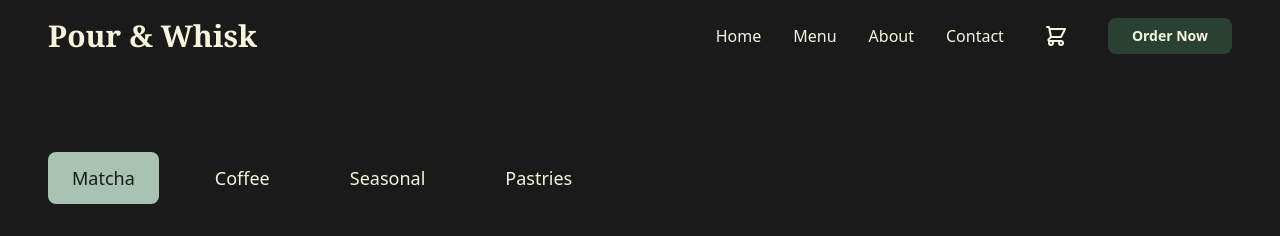
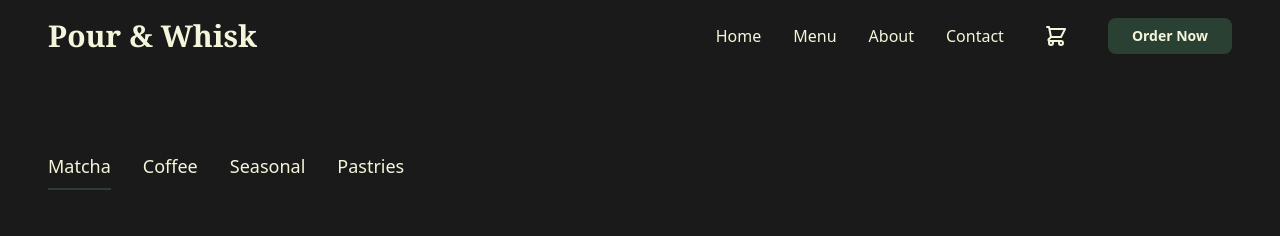
Before and after one commit to Kathp21/pour-and-whisk, a React (Vite) app: page /menu in a window 1280 px wide. Shown: the top 236 px of the page. Built offline with nearby package versions, Linux system fonts and the light colour scheme.

Commit message:
Add horizontal menu options

```diff
--- a/src/components/Menu.tsx
+++ b/src/components/Menu.tsx
@@ -32,15 +32,15 @@ export default function Menu({ matchaItems, coffeeItems, seasonalItems, pastries
     <section className="py-12 md:py-20 px-6 md:px-12">
       <div className="max-w-7xl mx-auto">
         {/* Horizontal Menu Options */}
-        <div className="flex justify-start gap-2 md:gap-8 mb-8 md:mb-12 overflow-x-auto scrollbar-hide">
+        <div className="flex justify-start gap-4 md:gap-8 mb-8 md:mb-12 overflow-x-auto scrollbar-hide">
           {(['Matcha', 'Coffee', 'Seasonal', 'Pastries'] as Category[]).map((category) => (
             <button
               key={category}
               onClick={() => setActiveCategory(category)}
-              className={`px-3 md:px-6 py-2 md:py-3 text-sm md:text-lg font-medium transition-colors rounded-lg whitespace-nowrap flex-shrink-0 ${
+              className={`text-sm md:text-lg font-medium transition-all duration-300 ease-in-out whitespace-nowrap flex-shrink-0 pb-2 ${
                 activeCategory === category
-                  ? 'bg-favorites text-background-dark'
-                  : 'text-text-light hover:text-favorites hover:bg-white/10'
+                  ? 'text-text-light border-b-2 border-button-primary'
+                  : 'text-text-light hover:text-favorites border-b-2 border-transparent'
               }`}
             >
               {category}
@@ -49,11 +49,12 @@ export default function Menu({ matchaItems, coffeeItems, seasonalItems, pastries
         </div>
 
         {/* Menu Items */}
-        <div className="space-y-6">
+        <div key={activeCategory} className="space-y-6 animate-fadeIn">
           {currentItems.map((item, index) => (
             <div
-              key={index}
-              className="group cursor-pointer"
+              key={`${activeCategory}-${index}`}
+              className="group cursor-pointer animate-slideIn"
+              style={{ animationDelay: `${index * 50}ms` }}
             >
               {/* Container: Image, Title, and Description */}
               <div className="flex flex-row gap-4 md:gap-6 items-start">
--- a/tailwind.config.js
+++ b/tailwind.config.js
@@ -14,6 +14,20 @@ module.exports = {
         // 'favorites': '#667744',
         'button-primary': '#2A4033',
       },
+      keyframes: {
+        fadeIn: {
+          '0%': { opacity: '0' },
+          '100%': { opacity: '1' },
+        },
+        slideIn: {
+          '0%': { opacity: '0', transform: 'translateY(10px)' },
+          '100%': { opacity: '1', transform: 'translateY(0)' },
+        },
+      },
+      animation: {
+        fadeIn: 'fadeIn 0.3s ease-in-out',
+        slideIn: 'slideIn 0.4s ease-out forwards',
+      },
     },
   },
   plugins: [],
```
